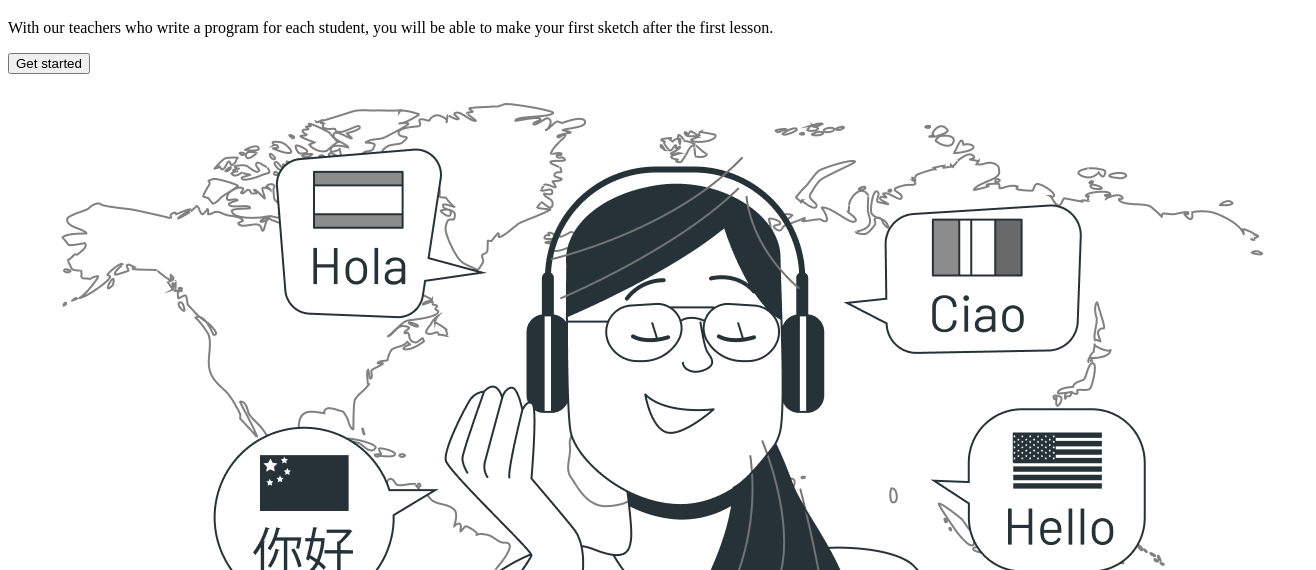
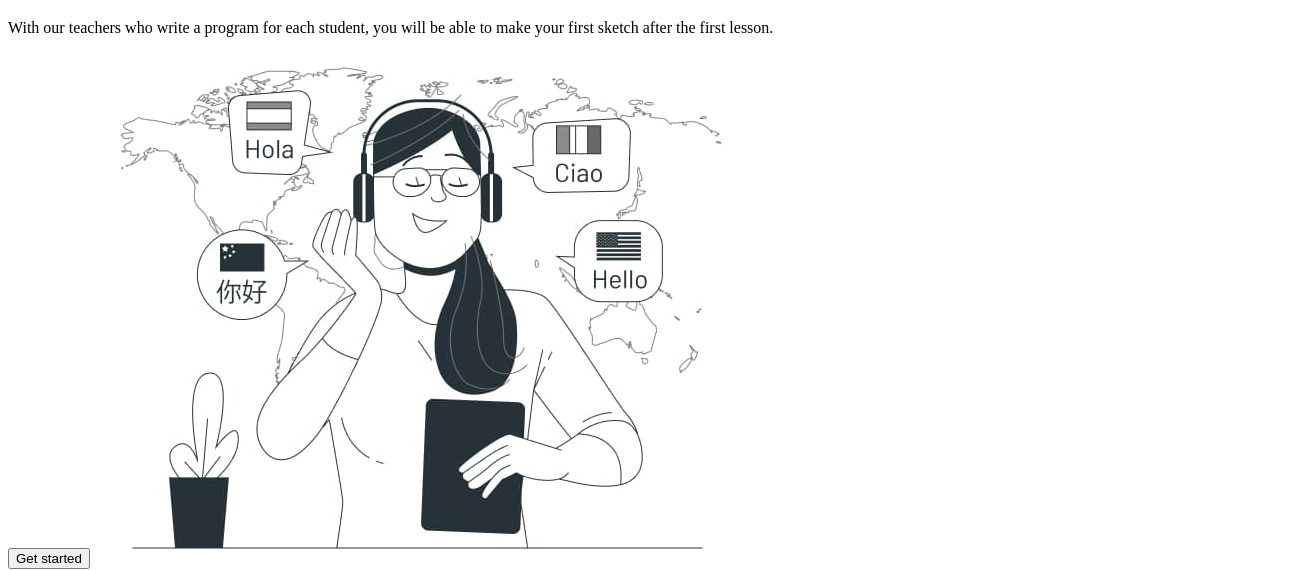
Before and after one commit to PokoenkoS/Britlex, a plain HTML site: page index.html in a window 1280 px wide. Shown: the part 230-800 px from the top of the page, 1316 px wide, since content can reach past the window. Drawn offline with Linux system fonts and the light colour scheme.

Commit message:
додає картинки

```diff
--- a/index.html
+++ b/index.html
@@ -31,7 +31,7 @@
             each student, you will be able to make your
             first sketch after the first lesson.</p>
         <button type="button">Get started</button>
-        <img src="/img/learning-languages@2x.jpg" alt="girl"> width="654"
+        <img src="/img/learning-languages (1).jpg" alt="girl" width="654">
         <!-- skills secton -->
         <section>
             <h2>Skills</h2>
@@ -92,5 +92,6 @@
         </section>
     </main>
 
+
 </body>
 </html>
```
Also changed, not shown: img/learning-languages (1).jpg (added), img/learning-languages@2x.jpg (deleted).
